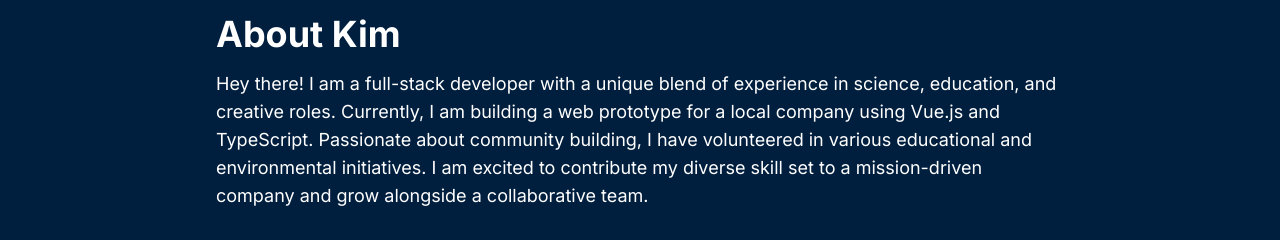
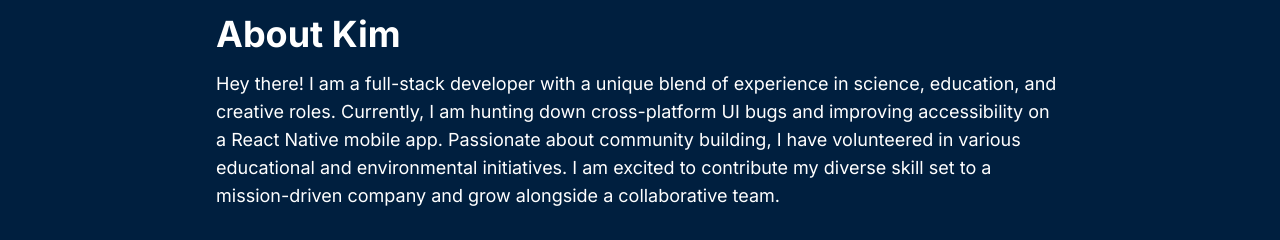
Before and after one commit to kimmykokonut/kimmykokonut.github.io, a Next.js app: page / in a window 1280 px wide. Shown: the part 712-952 px from the top of the page. Built offline with nearby package versions, Linux system fonts and the light colour scheme.

Commit message:
update about blurb

```diff
--- a/app/about/page.tsx
+++ b/app/about/page.tsx
@@ -27,11 +27,11 @@ export default function About() {
         <p className="text-sm sm:text-base lg:text-lg leading-relaxed mb-2">
           Hey there! I am a full-stack developer with a unique blend of
           experience in science, education, and creative roles. Currently, I am
-          building a web prototype for a local company using Vue.js and
-          TypeScript. Passionate about community building, I have volunteered in
-          various educational and environmental initiatives. I am excited to
-          contribute my diverse skill set to a mission-driven company and grow
-          alongside a collaborative team.
+          hunting down cross-platform UI bugs and improving accessibility on a
+          React Native mobile app. Passionate about community building, I have
+          volunteered in various educational and environmental initiatives. I am
+          excited to contribute my diverse skill set to a mission-driven company
+          and grow alongside a collaborative team.
         </p>
         <div className="flex flex-row mt-8">
           {TAB_DATA.map((tabItem) => (
```
